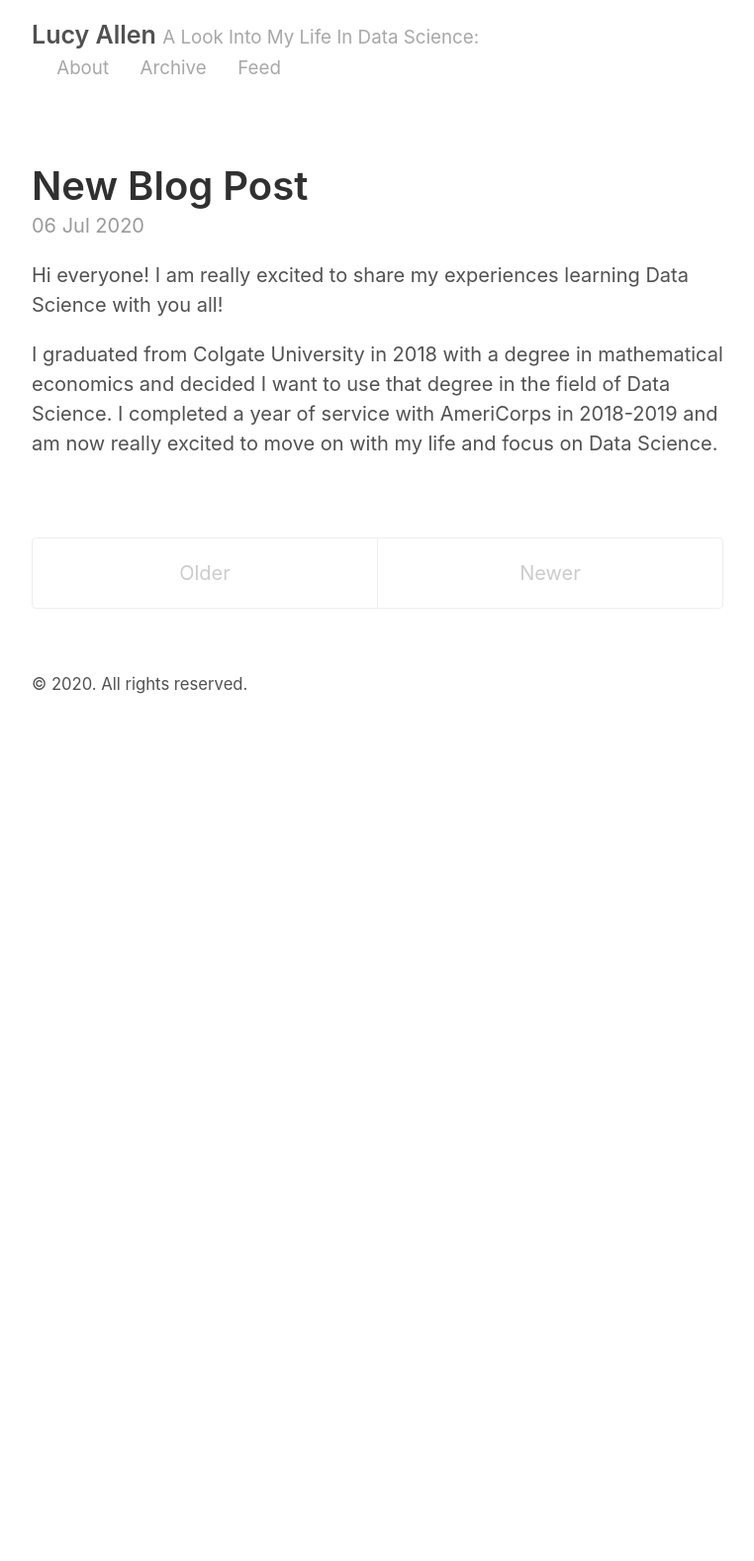
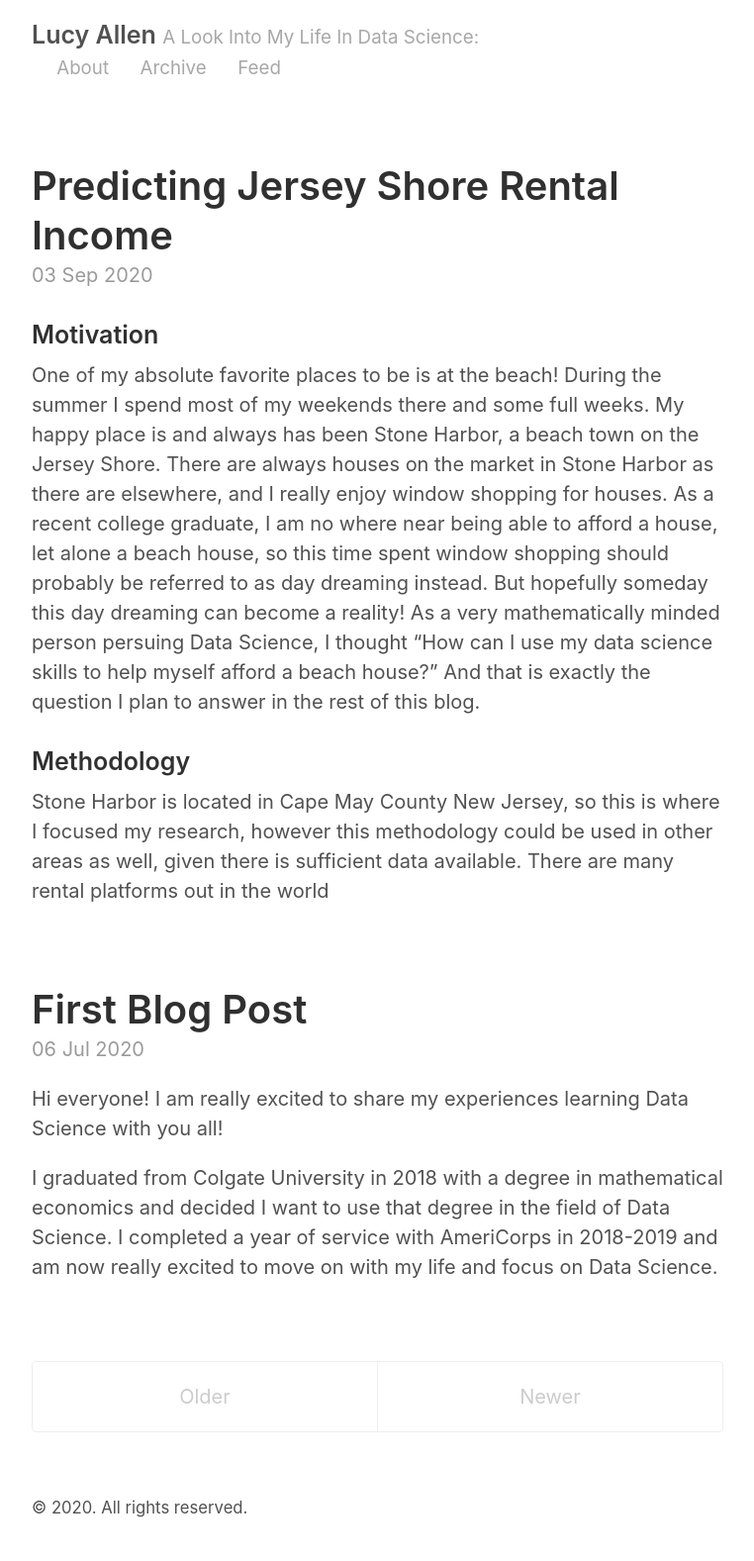
Before and after one commit to lucy-allen/lucy-allen.github.io, a Jekyll site: the page built from index.html, in a window 1280 px wide. Shown: the whole page at 99% size, without its empty margins (258-1020 px from the left). Built offline with Jekyll 4.4.1, drawn with Linux system fonts in a browser that asks for light colours; the list of posts is cut into pages by our own code; before the commit the page ends 900 px from its top, so only the background shows below that.

Commit message:
adding second post

```diff
--- a/_config.yml
+++ b/_config.yml
@@ -4,7 +4,7 @@ permalink:           pretty
 # Setup
 title:               Lucy Allen
 tagline:             A Look Into My Life In Data Science
-url:                 http://lucy-allen.github.io
+url:                 http://lucy-allen.github.io/poole/
 paginate:            2
 baseurl:             ""
 
--- a/_posts/2020-07-06-New-Blog-Post.md
+++ b/_posts/2020-07-06-New-Blog-Post.md
@@ -1,6 +1,6 @@
 ---
 layout: post
-title: New Blog Post
+title: First Blog Post
 ---
 
 Hi everyone! I am really excited to share my experiences learning Data Science with you all!
--- /dev/null
+++ b/_posts/2020-09-03-Predicting-Jersey-Shore-Rental-Income.md
@@ -0,0 +1,14 @@
+---
+layout: post
+title: Predicting Jersey Shore Rental Income
+---
+
+### Motivation
+
+One of my absolute favorite places to be is at the beach!  During the summer I spend most of my weekends there and some full weeks. My happy place is and always has been Stone Harbor, a beach town on the Jersey Shore.  There are always houses on the market in Stone Harbor as there are elsewhere, and I really enjoy window shopping for houses.  As a recent college graduate, I am no where near being able to afford a house, let alone a beach house, so this time spent window shopping should probably be referred to as day dreaming instead.  But hopefully someday this day dreaming can become a reality!  As a very mathematically minded person persuing Data Science, I thought "How can I use my data science skills to help myself afford a beach house?" And that is exactly the question I plan to answer in the rest of this blog.
+
+
+
+### Methodology
+
+Stone Harbor is located in Cape May County New Jersey, so this is where I focused my research, however this methodology could be used in other areas as well, given there is sufficient data available.  There are many rental platforms out in the world
```
